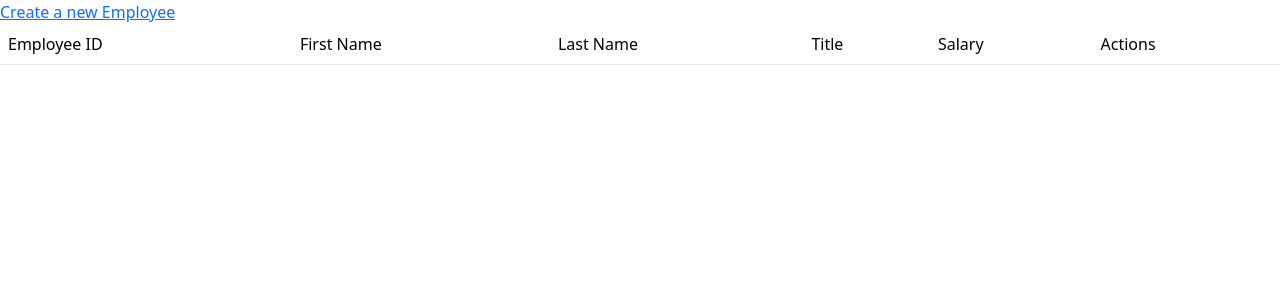
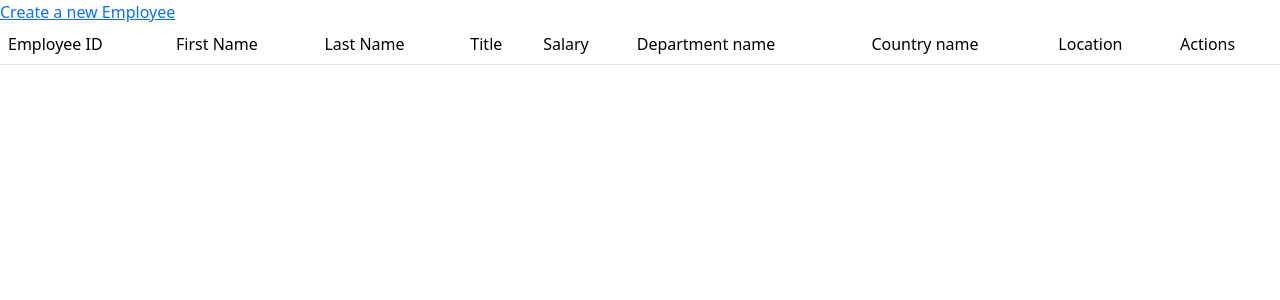
Before and after one commit to Cristianoaf81GIT/django5_course, a Django app: page /PayRollApp/EmployeeList in a window 1280 px wide. Shown: the top 300 px of the page. Run offline with Django 5.2, Linux system fonts and the light colour scheme; data comes from the database, SQL or seed files in the repository; data that the repository does not hold is empty.

Commit message:
feat(PayRollApp): add select_relations on EmployeesList
change query for EmployeesList add select_relations

Closes #main

```diff
--- a/CrudOperationsExample/PayRollApp/views.py
+++ b/CrudOperationsExample/PayRollApp/views.py
@@ -8,7 +8,9 @@ from .forms import EmployeeForms
 
 
 def employee_list(request: HttpRequest) -> HttpResponse:
-    employees = Employee.objects.all()  # pyright: ignore
+    # employees = Employee.objects.all()  # pyright: ignore
+    employees = Employee.objects.select_related("emp_department", "emp_country").all()  # pyright: ignore
+    print(employees.query)
     template_file = "PayRollApp/EmployeesList.html"
     context: Dict[str, list[Employee]] = dict({"Employees": employees})
     return render(request=request, template_name=template_file, context=context)  # noqa
--- a/CrudOperationsExample/templates/PayRollApp/EmployeesList.html
+++ b/CrudOperationsExample/templates/PayRollApp/EmployeesList.html
@@ -21,6 +21,9 @@
         <td>Last Name</td>
         <td>Title</td>
         <td>Salary</td>
+        <td>Department name</td>
+        <td>Country name</td>
+        <td>Location</td>
         <td>Actions</td>
       </tr>
     </thead>
@@ -32,6 +35,9 @@
         <td>{{emp.last_name}}</td>
         <td>{{emp.title}}</td>
         <td>{{emp.salary}}</td>
+        <td>{{emp.emp_department.dept_name}}</td>
+        <td>{{emp.emp_country.country_name}}</td>
+        <td>{{emp.emp_department.location_name}}</td>
         <td>
           <!--<a href="/PayRollApp/EmployeeDetails/{{emp.id}}">Details</a>-->
           <a href="{% url 'EmployeeDetails' id=emp.id %}">Details</a>
```
